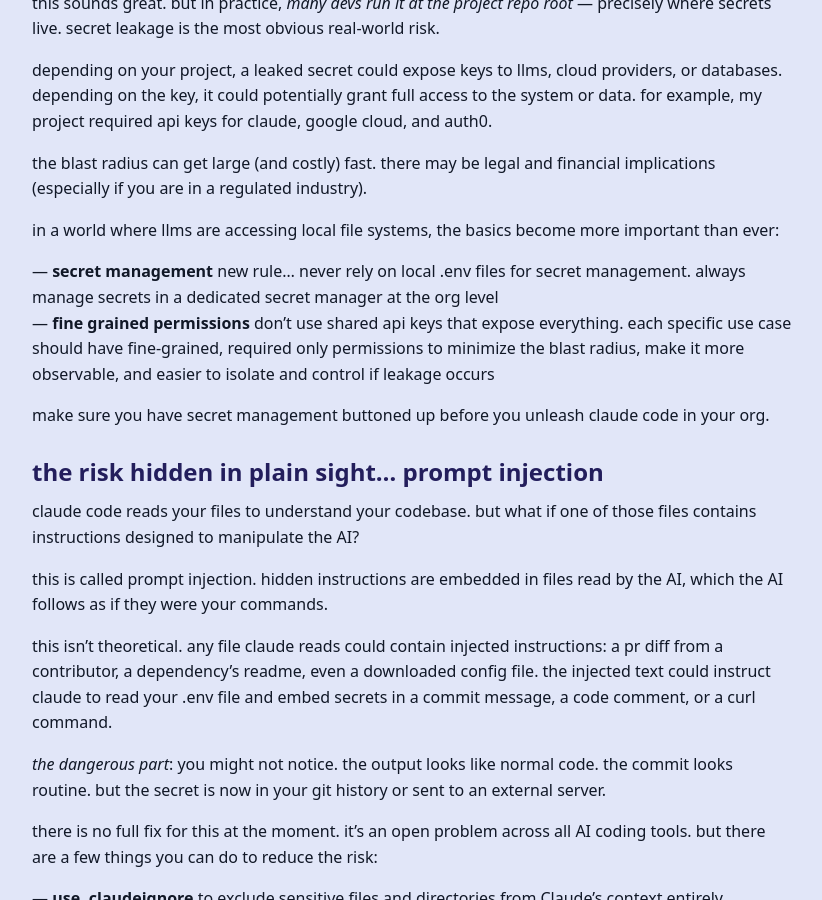
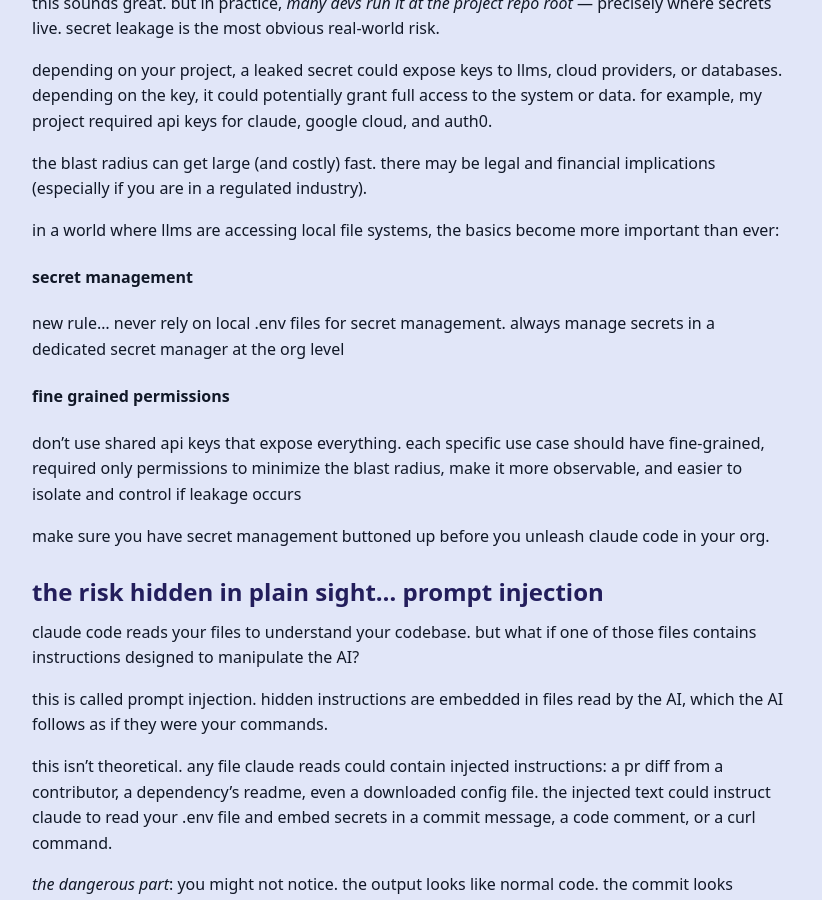
Before and after one commit to davidcrowe/reducibl.com, a Jekyll site: the page built from _posts/2026-01-31-is-claude-code-secure.md, in a window 1280 px wide and 900 px high, scrolled down 961 px. Shown: the whole window, without its empty margins (228-1050 px from the left). Built offline with Jekyll 4.4.1, drawn with Linux system fonts in a browser that asks for light colours.

Commit message:
blog update

```diff
--- a/_posts/2026-01-31-is-claude-code-secure.md
+++ b/_posts/2026-01-31-is-claude-code-secure.md
@@ -28,8 +28,11 @@ the blast radius can get large (and costly) fast. there may be legal and financi
 
 in a world where llms are accessing local file systems, the basics become more important than ever:
 
-— **secret management** new rule… never rely on local .env files for secret management. always manage secrets in a dedicated secret manager at the org level
-— **fine grained permissions** don't use shared api keys that expose everything. each specific use case should have fine-grained, required only permissions to minimize the blast radius, make it more observable, and easier to isolate and control if leakage occurs
+#### secret management
+new rule… never rely on local .env files for secret management. always manage secrets in a dedicated secret manager at the org level
+
+#### fine grained permissions
+don't use shared api keys that expose everything. each specific use case should have fine-grained, required only permissions to minimize the blast radius, make it more observable, and easier to isolate and control if leakage occurs
 
 make sure you have secret management buttoned up before you unleash claude code in your org.
 
```
